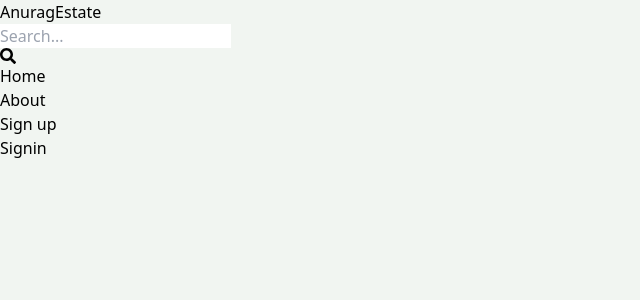
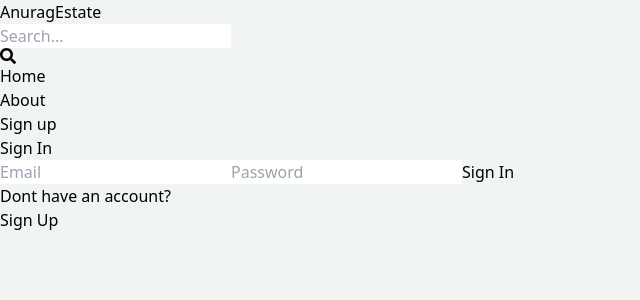
Before and after one commit to anurag21213/Estate-, a React (Vite) app in the folder project1/: page /signin in a window 1280 px wide. Shown: the top 300 px of the page, without its empty margins (0-640 px from the left). Built offline with nearby package versions, Linux system fonts and the light colour scheme.

Commit message:
added redux toolkit

```diff
--- a/project1/package.json
+++ b/project1/package.json
@@ -10,9 +10,11 @@
     "preview": "vite preview"
   },
   "dependencies": {
+    "@reduxjs/toolkit": "^2.0.1",
     "react": "^18.2.0",
     "react-dom": "^18.2.0",
     "react-icons": "^4.12.0",
+    "react-redux": "^9.0.4",
     "react-router-dom": "^6.21.1"
   },
   "devDependencies": {
--- a/project1/src/main.jsx
+++ b/project1/src/main.jsx
@@ -3,10 +3,14 @@ import ReactDOM from 'react-dom/client'
 import App from './App.jsx'
 import './index.css'
 import {BrowserRouter} from 'react-router-dom'
+import store from './redux/store.js'
+import {Provider} from 'react-redux'
 ReactDOM.createRoot(document.getElementById('root')).render(
 
+  <Provider store={store}>
   <BrowserRouter>
     <App />
   </BrowserRouter>
+  </Provider>
   ,
 )
--- a/project1/src/pages/Signin.jsx
+++ b/project1/src/pages/Signin.jsx
@@ -1,9 +1,57 @@
-import React from 'react'
+import React, { useState } from 'react'
+import { useDispatch, useSelector } from 'react-redux'
+import {Link, useNavigate} from 'react-router-dom'
+import { signInStart,signInFailure,signInSuccess } from '../redux/user/useSlice'
 
 const Signin = () => {
+  const [formdata,setFormdata]=useState({})
+ const {loading,error}=useSelector((state)=>state.user)
+  const navigate=useNavigate()
+  const dispatch=useDispatch()
+
+  const handleChange=(e)=>{
+    setFormdata({...formdata,[e.target.id]:e.target.value})
+  }
+
+  const submithandler=async(e)=>{
+    e.preventDefault()
+    try {
+      dispatch(signInStart())
+    const result=await fetch('/api/auth/signin',{
+      method:'POST',
+      headers:{
+        'Content-Type':'application/json'
+      },
+      body:JSON.stringify(formdata)
+    })
+   const data=await result.json()
+   if(data.success===false){
+    dispatch(signInFailure(data.message))
+    return
+   }
+
+   dispatch(signInSuccess(data))
+   navigate('/')
+  //  console.log(data)
+    } catch (error) {
+      dispatch(signInFailure(error.message))
+    }
+  }
+
   return (
-    <div>
-      Signin
+    <div className=' p-3 max-w-lg mx-auto' >
+      <h2 className=' text-3xl text-center font-semibold my-4'>Sign In</h2>
+      <form className='flex flex-col gap-4  ' onSubmit={submithandler}>
+
+        <input type='email' placeholder='Email' className=' rounded-lg border p-3 focus:outline-none ' id='email' onChange={handleChange}/>
+        <input type='password' placeholder='Password' className=' rounded-lg border p-3 focus:outline-none ' id='password' onChange={handleChange}/>
+        <button disabled={loading} className='bg-slate-700 text-white p-3 rounded-lg uppercase hover:opacity-95 disabled:opacity-80'>{loading?'Loading...':'Sign In'}</button>
+      </form>
+      <div className='flex items-center  gap-4'>
+      <p>Dont have an account?</p>
+      <Link to='/signup' className='text-blue-600'>Sign Up</Link>
+      </div>
+      {error&&<p className=' text-red-600 my-4'>{error}</p>}
     </div>
   )
 }
--- /dev/null
+++ b/project1/src/redux/store.js
@@ -0,0 +1,10 @@
+import { configureStore } from '@reduxjs/toolkit'
+// import rootReducer from './reducers'
+import userReducer from './user/useSlice'
+const store = configureStore({
+  reducer: {user:userReducer},
+  middleware:(getDefaultMiddleware)=>getDefaultMiddleware({serializableCheck:false})
+
+})
+
+export default store
--- /dev/null
+++ b/project1/src/redux/user/useSlice.js
@@ -0,0 +1,31 @@
+import { createSlice} from '@reduxjs/toolkit'
+
+const initialState={
+    currUser:null,
+    loading:false,
+    error:null
+}
+
+const userSlice=createSlice({
+    name:"user",
+    initialState,
+    reducers:{
+        signInStart:(state)=>{
+            state.loading=true
+        },
+        signInSuccess:(state,action)=>{
+            state.currUser=action.payload,
+            state.loading=false;
+            state.error=null
+
+        },
+        signInFailure:(state,action)=>{
+            state.loading=false
+            state.error=action.payload
+        }
+    }
+})
+
+export const {signInStart,signInFailure,signInSuccess}=userSlice.actions
+
+export default userSlice.reducer
```
Also changed, not shown: 1 other file (tests, documents, lock files or other folders).
